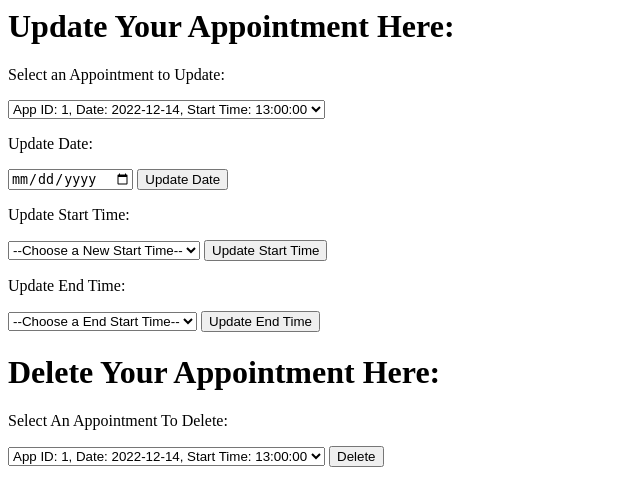
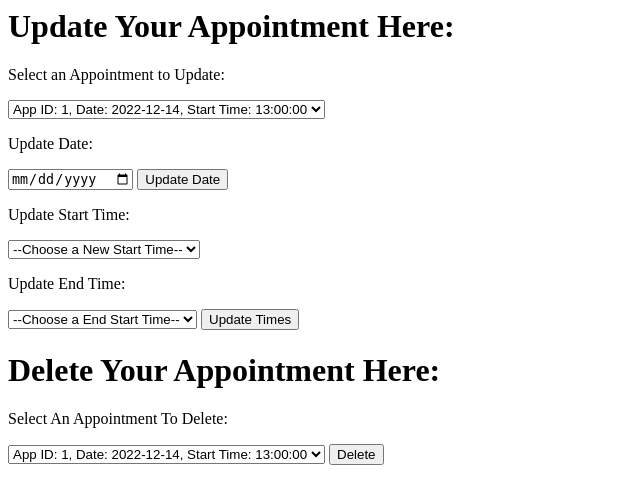
Before and after one commit to Roshinl/CSCE-310-Final-Project-Group-7, a PHP site: page /userAppointment.php in a window 1280 px wide. Shown: the part 932-1425 px from the top of the page, without its empty margins (0-640 px from the left). After the commit the page ends 1397 px from the top, so only its background shows below. Run offline with PHP 8.4, Linux system fonts and the light colour scheme; a user stored in the database is signed in; data comes from the database, SQL or seed files in the repository; data that the repository does not hold is empty.

Commit message:
User Appointment Finished

```diff
--- a/userFiles/userAppointment.php
+++ b/userFiles/userAppointment.php
@@ -167,20 +167,14 @@ table, th, td {
 </select>
 
 </form>
+
 <p> Update Date: </p>
-<!-- When choosing a new date, make sure that the new date and old time for that tutor and course is not already in the database -->
 <input type = "date" name = "updatedDate">
-
 <button type="submit" class="btn" name="update_date">Update Date</button>
 
-</form>
 
+ <p> Update Start Time: </p>
 
-
-<p> Update Start Time: </p>
-<!-- When choosing a new time, make sure that the new time and old date for that tutor and course is not already in the database -->
-
-<form method="post" action="userAppointment.php">
 <select name="newStartTime">
 <option value=""> --Choose a New Start Time-- </option>
 		<?php
@@ -197,16 +191,10 @@ table, th, td {
 			endwhile;
 		?>
 </select>
-<input name="update_start_time" type="submit" value="Update Start Time">
-
-</form>
-
 
 
 <p> Update End Time: </p>
-<!-- When choosing a new time, make sure that the new time and old date for that tutor and course is not already in the database -->
 
-<form method="post" action="userAppointment.php">
 <select name="newEndTime">
 <option value=""> --Choose a End Start Time-- </option>
 		<?php
@@ -223,9 +211,7 @@ table, th, td {
 			endwhile;
 		?>
 </select>
-<input name="update_end_time" type="submit" value="Update End Time">
-
-</form>
+<button type="submit" class="btn" name="update_times">Update Times</button>
 
 
 
```
